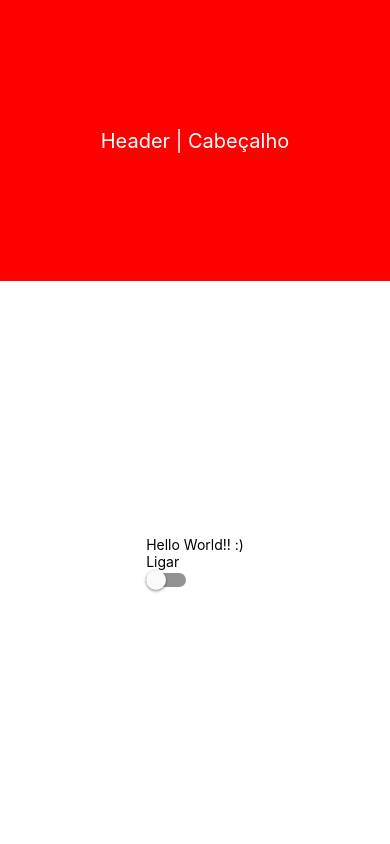
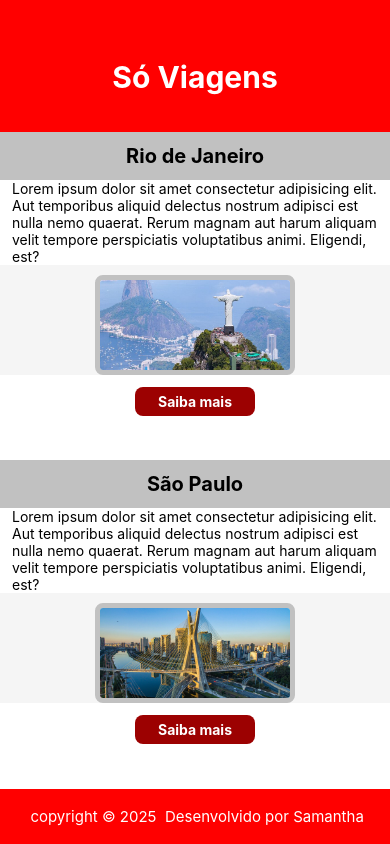
Before and after one commit to sam-alvarenga/PrjHelloWorldRN, a React Native app: screen / in a window 390 px wide. Built offline with nearby package versions, Linux system fonts and the light colour scheme.

Commit message:
add componentes no header e body  (text, button e import image), e add regras no styles

```diff
--- a/App.tsx
+++ b/App.tsx
@@ -1,21 +1,48 @@
 import { StatusBar } from 'expo-status-bar';
-import { StyleSheet, Switch, Text, View } from 'react-native';
+import { Button, SafeAreaView, StyleSheet, Switch, Text, TouchableOpacity, View, Image } from 'react-native';
 
 export default function App() {
+  //<></> = fragment
   return (
     <View style={styles.container}>
+      <StatusBar style="auto" />
       <View style={styles.header}>
-      <StatusBar style="auto" />
-        <Text style={styles.headerText}>Header | Cabeçalho</Text>
-      </View>
-      <View style={styles.body}>
-        <Text>Hello World!! :)</Text>
-        <Text>Ligar</Text>
-        <Switch/>
-
+        <Text style={styles.headerText}>Só Viagens</Text>
       </View>
 
+      <View style={styles.post}>
+        <Text style={styles.headerPost}>Rio de Janeiro</Text>
+        <Text style={styles.textPost}>Lorem ipsum dolor sit amet consectetur adipisicing elit. Aut temporibus aliquid delectus nostrum adipisci est nulla nemo quaerat. Rerum magnam aut harum aliquam velit tempore perspiciatis voluptatibus animi. Eligendi, est?
+        </Text>
+        <View style={styles.ImgContainer}>
+          <Image style={styles.img}
+            source={require('./assets/Rj.jpg')}
+          />
+        </View>
 
+
+        {/*  <Button title="Saiba mais" color= ""></Button>   */}
+        <TouchableOpacity style={styles.button}>
+          <Text style={styles.buttonText} >Saiba mais</Text>
+        </TouchableOpacity>
+      </View>
+
+      <View style={styles.post}>
+        <Text style={styles.headerPost}>São Paulo</Text>
+        <Text style={styles.textPost}>Lorem ipsum dolor sit amet consectetur adipisicing elit. Aut temporibus aliquid delectus nostrum adipisci est nulla nemo quaerat. Rerum magnam aut harum aliquam velit tempore perspiciatis voluptatibus animi. Eligendi, est?</Text>
+        <View style={styles.ImgContainer}>
+          <Image style={styles.img}
+            source={require('./assets/Sp.jpg')}
+          />
+        </View>
+        {/* <Button title="Saiba mais"></Button> */}
+        <TouchableOpacity style={styles.button}>
+          <Text style={styles.buttonText}>Saiba mais</Text>
+        </TouchableOpacity>
+      </View>
+      <View style={styles.footer}>
+        <Text style={styles.footerText}>  copyright © 2025  Desenvolvido por Samantha </Text>
+      </View>
     </View>
   );
 }
@@ -28,22 +55,86 @@ const styles = StyleSheet.create({
     justifyContent: 'center',
   },
 
-  body:{
-    flex:2,
+
+  header: {
+    width: '100%',
+    flex: 1,
+    backgroundColor: '#FF0000',
+    justifyContent: 'center',
+    alignItems: 'center',
+    paddingTop: 22
+
+  },
+
+  headerText: {
+    color: '#fff',
+    fontSize: 30,
+    fontWeight: 'bold'
+  },
+
+  post: {
+    flex: 3
+  },
+
+  headerPost: {
+    color: '#000',
+    backgroundColor: '#c1c1c1',
+    fontSize: 20,
+    textAlign: 'center',
+    paddingVertical: 12,
+    fontWeight: 'bold'
+  },
+
+  textPost: {
+    fontSize: 14,
+    marginHorizontal: 12
+  },
+
+  button: {
+    padding: 6,
+    width: 120,
+    backgroundColor: "#9c0101",
+    borderRadius: 8,
+    alignSelf: 'center',
+    margin: 12
+  },
+
+  buttonText: {
+    color: '#fff',
+    textAlign: 'center',
+    fontWeight: 'bold'
+  },
+
+  ImgContainer: {
+    alignItems: 'center',
+    backgroundColor: '#f5f5f5',
+
+  },
+
+  img: {
+    borderColor: '#c1c1c1',
+    borderWidth: 5,
+    width: 200,
+    height: 100,
+    textAlign: 'center',
+    marginTop: 10,
+    borderRadius: 8,
+  },
+
+
+  footer: {
+    width: '100%',
+    backgroundColor: '#FF0000',
+    flex: 0.5,
     justifyContent: 'center',
 
 
   },
-  header:{
-    width:'100%',
-    flex: 1,
-    backgroundColor:'#FF0000',
-    justifyContent: 'center',
-    alignItems: 'center'
-  },
-  headerText:{
-    color:'#fff',
-    fontSize: 20
 
+  footerText: {
+    color: '#fff',
+    textAlign: 'center',
+    fontSize: 15,
   }
+
 });
```
Also changed, not shown: assets/Rj.jpg (added), assets/Sp.jpg (added).
